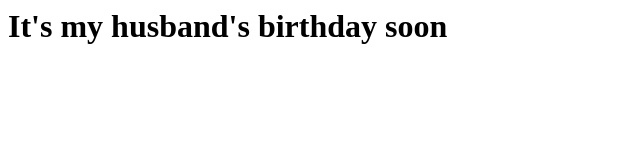
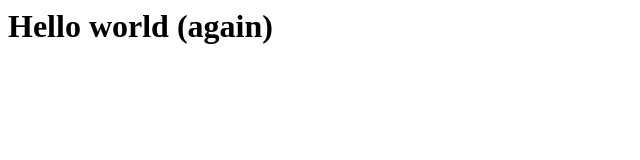
Before and after one commit to BeccaParvin/MyFirstWebApp, a plain HTML site: page index.html in a window 1280 px wide. Shown: the whole page, without its empty margins (0-640 px from the left). Drawn offline with Linux system fonts and the light colour scheme.

Commit message:
Update index.html

```diff
--- a/index.html
+++ b/index.html
@@ -4,6 +4,6 @@
     </head>
 
     <body>
-        <h1>It's my husband's birthday soon</h1>
+        <h1>Hello world (again)</h1>
     </body>
 </html>
```
